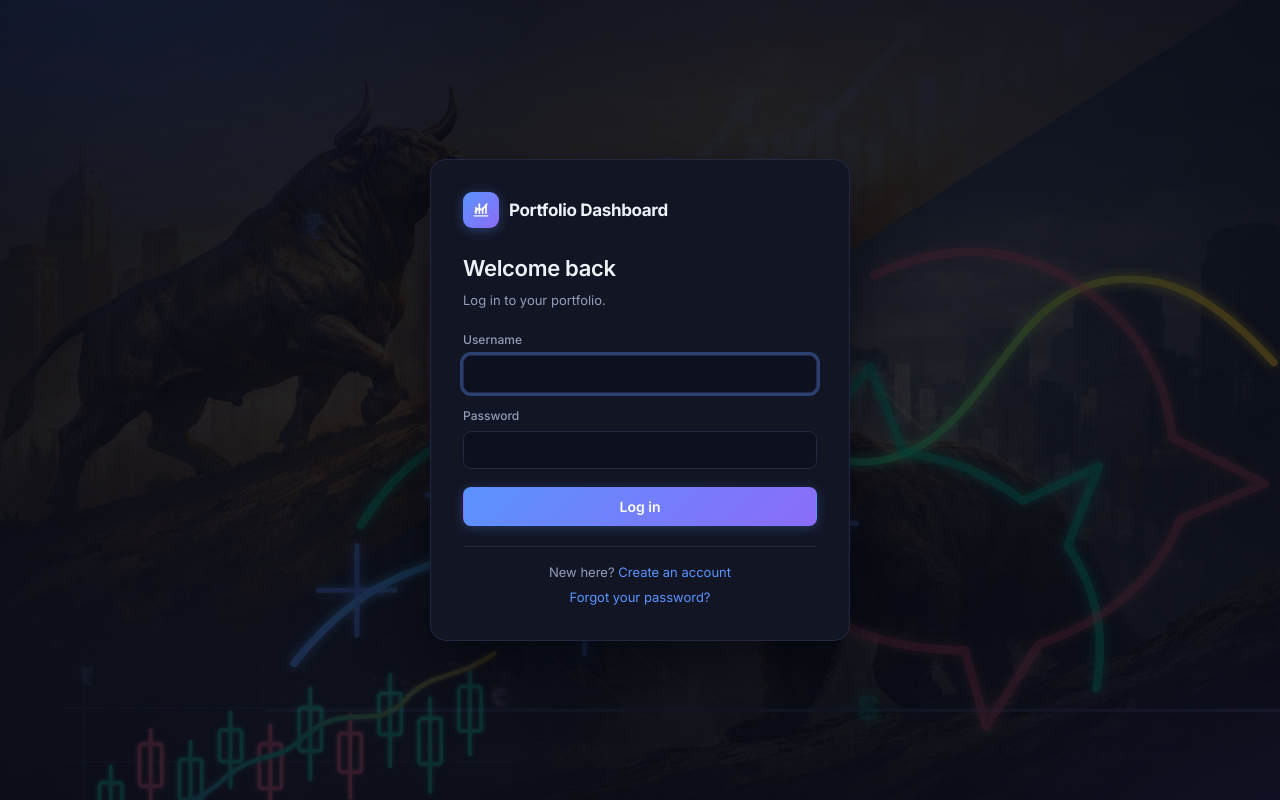
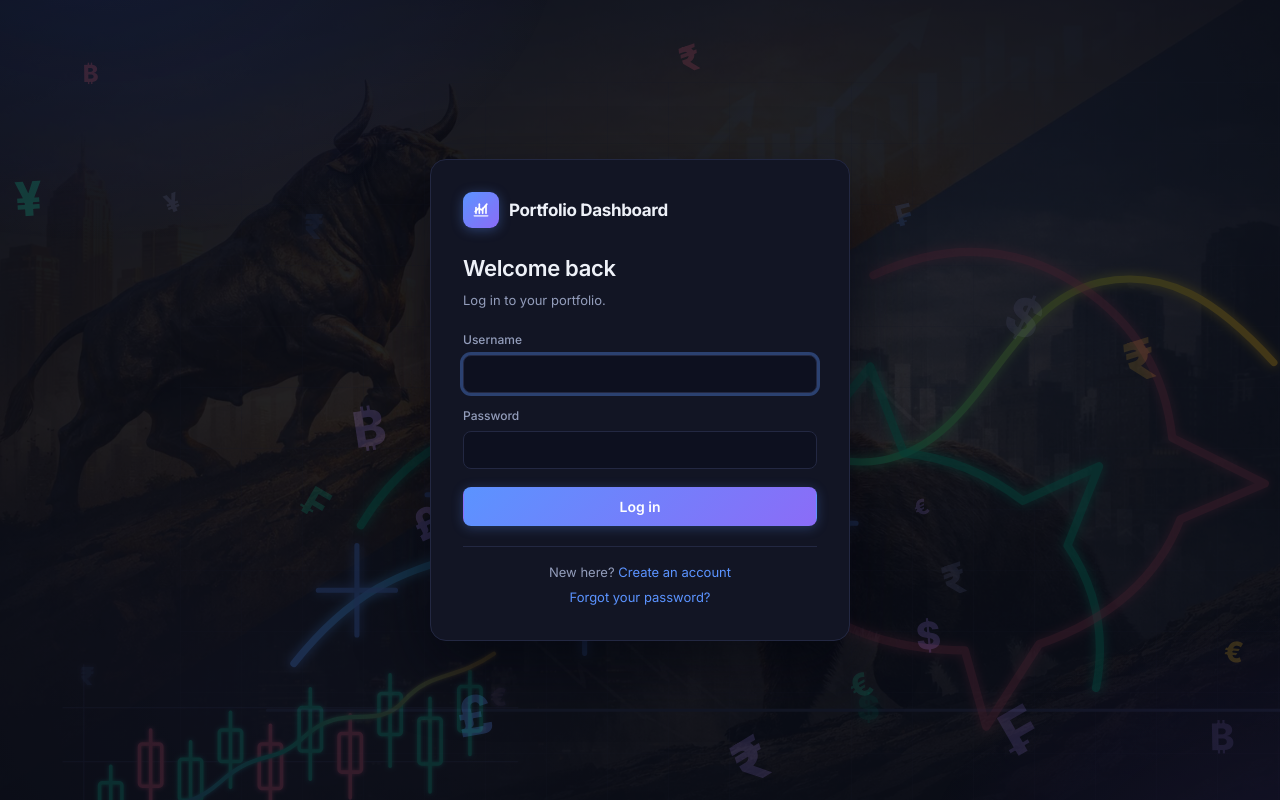
Before and after one commit to suthirram/portfolio-dashboard, a React (Vite) app in the folder frontend/: page /login in a window 1280 px wide. Built offline with nearby package versions, Linux system fonts and the light colour scheme; no server answers.

Commit message:
feat: scatter currency glyphs across the page background

```diff
--- a/frontend/src/App.tsx
+++ b/frontend/src/App.tsx
@@ -1,4 +1,5 @@
 import { BrowserRouter, Navigate, Route, Routes } from 'react-router-dom'
+import CurrencySprinkle from './components/CurrencySprinkle'
 import { AuthProvider } from './features/auth/AuthContext'
 import { RedirectIfAuthed, RequireAdmin, RequireAuth, RequireGold, RequireSuperAdmin } from './features/auth/guards'
 import LoginPage from './features/auth/LoginPage'
@@ -18,6 +19,7 @@ export default function App() {
   return (
     <BrowserRouter>
       <AuthProvider>
+        <CurrencySprinkle />
         <Routes>
           <Route path="/login" element={<RedirectIfAuthed><LoginPage /></RedirectIfAuthed>} />
           <Route path="/signup" element={<RedirectIfAuthed><SignupPage /></RedirectIfAuthed>} />
--- /dev/null
+++ b/frontend/src/components/CurrencySprinkle.tsx
@@ -0,0 +1,74 @@
+import { useMemo } from 'react'
+
+// CurrencySprinkle scatters faint currency glyphs across the viewport as a
+// decorative background layer behind every page. Rendered at runtime (not a
+// baked SVG) so the glyphs pick up the active theme's tokens and the layout
+// stays easy to extend. Placement is pseudo-random but seeded, so the
+// arrangement is stable across renders and testable.
+
+const SYMBOLS = ['₹', '€', '$', '£', '¥', '₩', '₣', '₿'] as const
+
+// Colour tokens cycled through the glyphs; all theme-aware.
+const TONES = [
+  'var(--blue)', 'var(--green)', 'var(--purple)',
+  'var(--yellow)', 'var(--red)', 'var(--text-muted)',
+] as const
+
+// mulberry32: tiny deterministic PRNG — same seed, same sprinkle.
+function mulberry32(seed: number) {
+  let a = seed >>> 0
+  return () => {
+    a += 0x6d2b79f5
+    let t = a
+    t = Math.imul(t ^ (t >>> 15), t | 1)
+    t ^= t + Math.imul(t ^ (t >>> 7), t | 61)
+    return ((t ^ (t >>> 14)) >>> 0) / 4294967296
+  }
+}
+
+export interface SprinkleItem {
+  sym: string
+  left: number   // vw %
+  top: number    // vh %
+  size: number   // px
+  rotate: number // deg
+  opacity: number
+  tone: string
+}
+
+// Exported for tests: the deterministic layout behind the component.
+export function sprinkleLayout(count: number, seed: number): SprinkleItem[] {
+  const rnd = mulberry32(seed)
+  return Array.from({ length: count }, () => ({
+    sym: SYMBOLS[Math.floor(rnd() * SYMBOLS.length)],
+    left: rnd() * 96,
+    top: rnd() * 94,
+    size: 20 + rnd() * 44,
+    rotate: -32 + rnd() * 64,
+    opacity: 0.12 + rnd() * 0.16,
+    tone: TONES[Math.floor(rnd() * TONES.length)],
+  }))
+}
+
+export default function CurrencySprinkle({ count = 28, seed = 46 }: { count?: number; seed?: number }) {
+  const items = useMemo(() => sprinkleLayout(count, seed), [count, seed])
+  return (
+    <div className="currency-sprinkle" aria-hidden="true">
+      {items.map((it, i) => (
+        <span
+          key={i}
+          style={{
+            left: `${it.left}%`,
+            top: `${it.top}%`,
+            fontSize: it.size,
+            opacity: it.opacity,
+            color: it.tone,
+            transform: `rotate(${it.rotate}deg)`,
+          }}
+        >
+          {it.sym}
+        </span>
+      ))}
+    </div>
+  )
+}
--- a/frontend/src/styles/components.css
+++ b/frontend/src/styles/components.css
@@ -588,6 +588,29 @@ a:hover .app-icon .icon-spark,
   }
 }
 
+/* --- Currency sprinkle (background glyph scatter) ----------------------------- */
+
+.currency-sprinkle {
+  position: fixed;
+  inset: 0;
+  z-index: -1;
+  pointer-events: none;
+  user-select: none;
+  overflow: hidden;
+}
+
+.currency-sprinkle span {
+  position: absolute;
+  font-weight: 800;
+  line-height: 1;
+  font-variant-numeric: normal;
+}
+
+/* Neon boost under cyberpunk: glyphs glow in their own colour. */
+[data-theme="cyberpunk"] .currency-sprinkle span {
+  text-shadow: 0 0 14px currentColor;
+}
+
 /* --- Skeleton (loading shimmer) ---------------------------------------------- */
 
 @keyframes shimmer {
```
Also changed, not shown: 1 other file (tests, documents, lock files or other folders).
